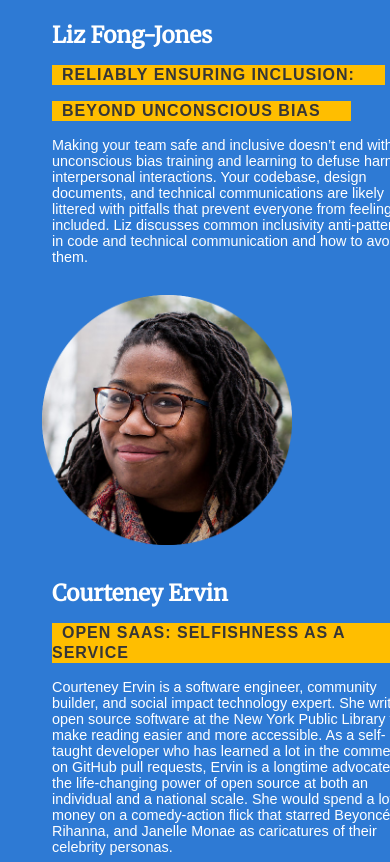
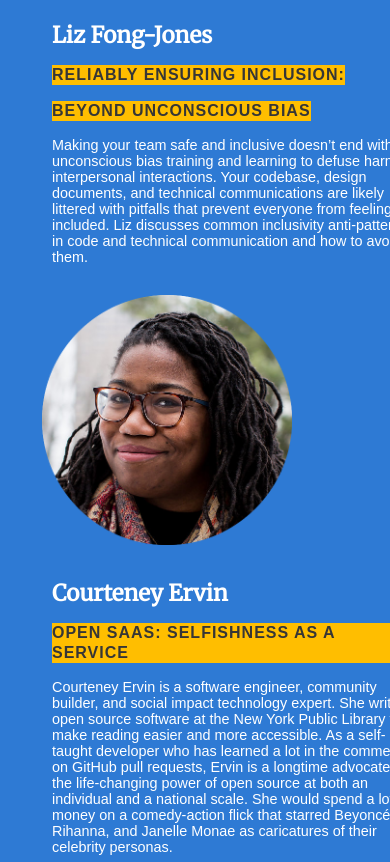
Before and after one commit to flawlesshacks/2018.flawlesshacks.com, a plain HTML site: page index.html in a window 390 px wide. Shown: the part 5042-5904 px from the top of the page. Drawn offline with nearby package versions, Linux system fonts and the light colour scheme; a web font is replaced by a local one.

Commit message:
fix speaker styling on mobile

```diff
--- a/css/style.css
+++ b/css/style.css
@@ -526,6 +526,11 @@ h3 {
   #workshops h1 {
     margin-bottom:0;
   }
+
+  .speaker .content h3 span {
+    padding:0px;
+    background-color:none;
+  }
 }
 
 }
```
